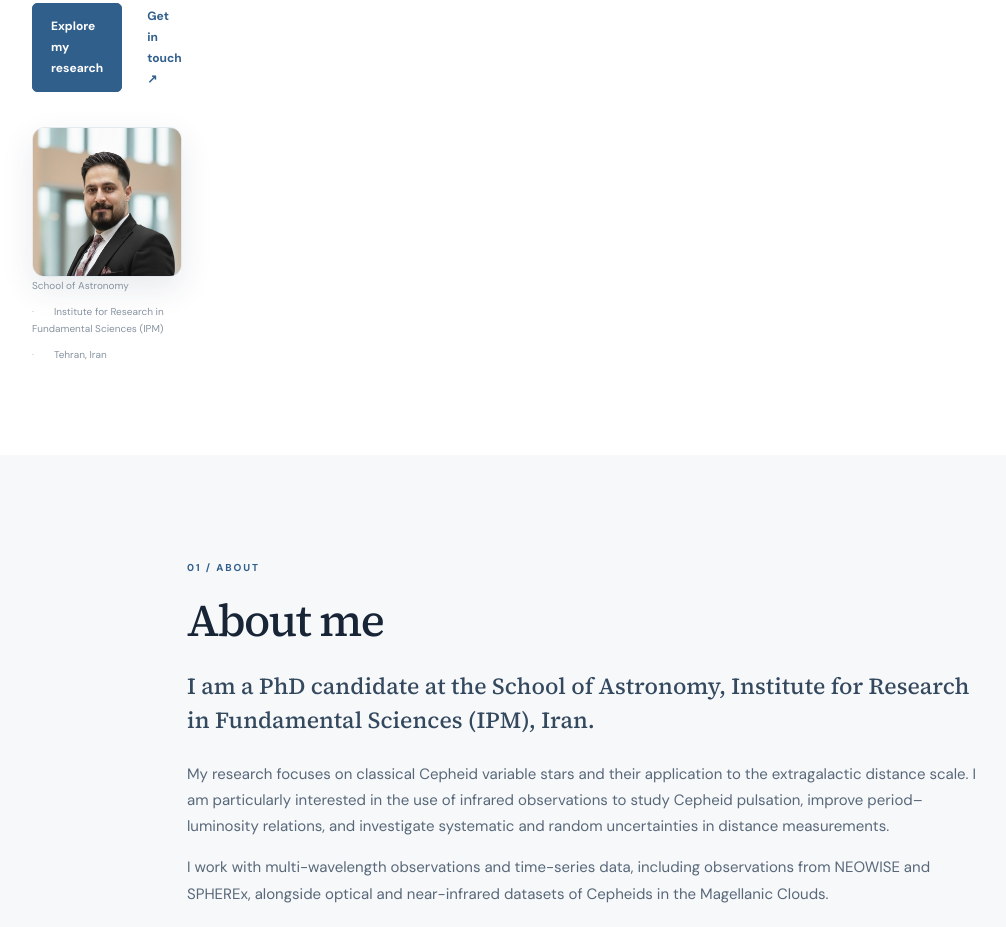
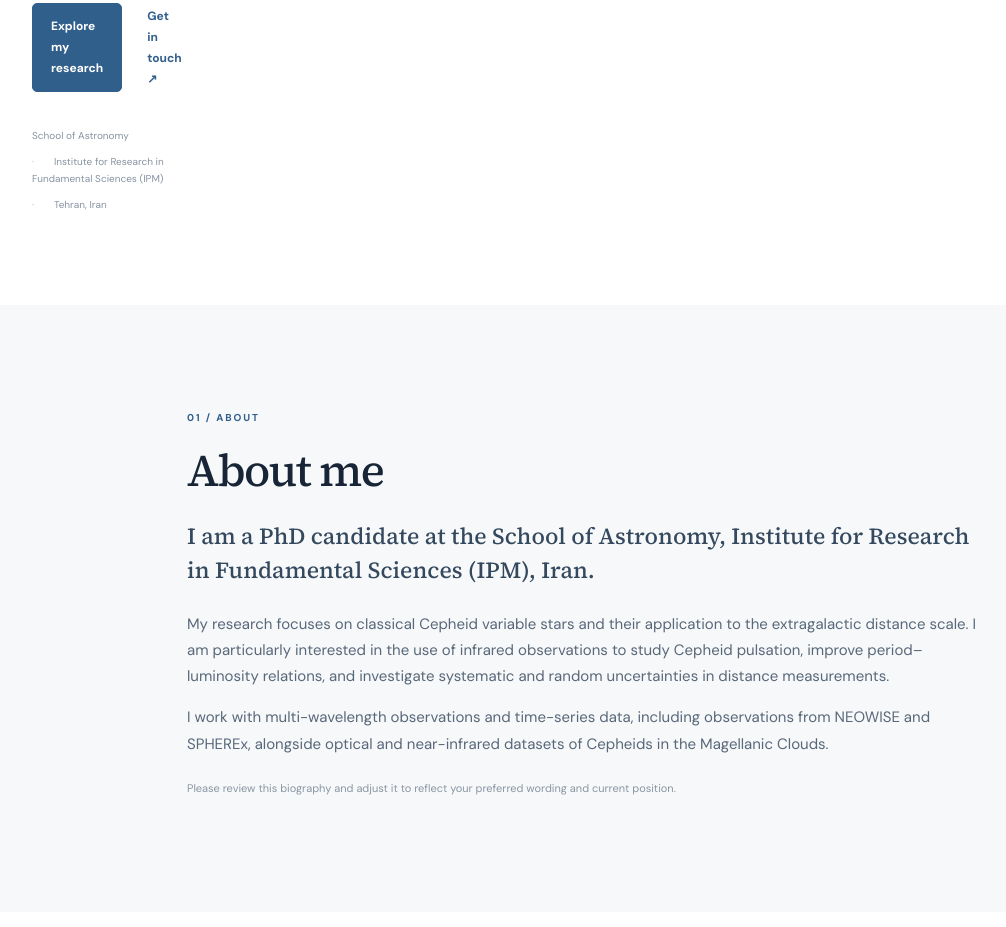
Before and after one commit to Mahdi-Abdollahii/Mahdi-Abdollahii.github.io, a plain HTML site: page index.html in a window 1280 px wide. Shown: the part 876-1803 px from the top of the page, without its empty margins (58-1064 px from the left). Drawn offline with Linux system fonts and the light colour scheme.

Commit message:
Update index.html

```diff
--- a/index.html
+++ b/index.html
@@ -45,9 +45,6 @@
           <div class="hero-actions">
             <a class="button button-primary" href="#research">Explore my research</a>
             <a class="text-link" href="#contact">Get in touch <span aria-hidden="true">↗</span></a>
-          </div>
-          <div class="profile-photo">
-             <img src="assets/mahdi.png" alt="Portrait of Mahdi Abdollahi">
           </div>
           <div class="hero-meta">
             <span>School of Astronomy</span>
```
